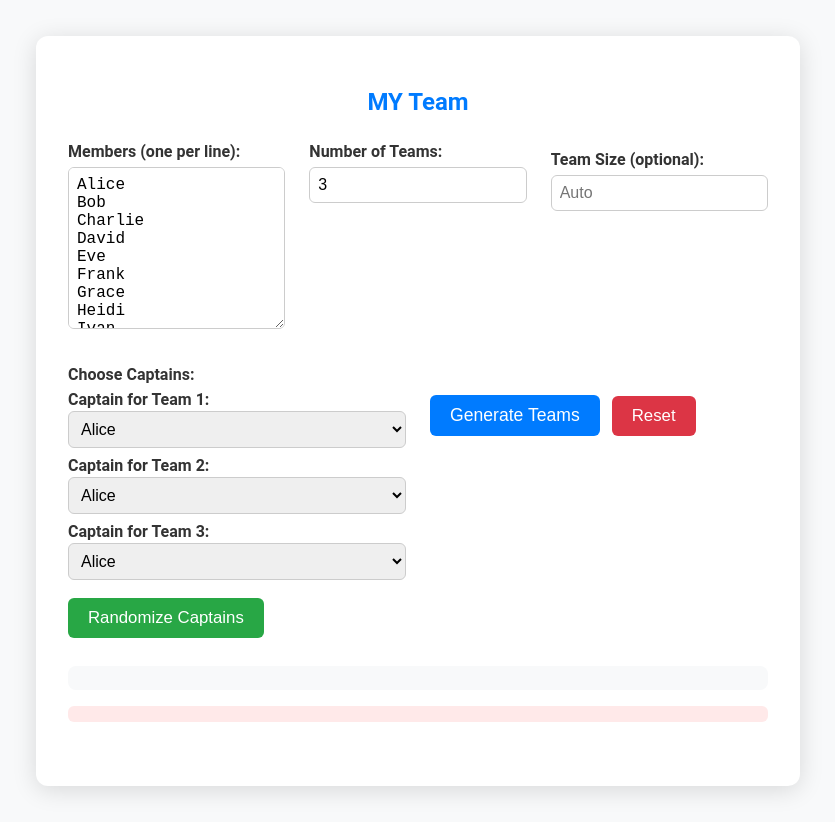
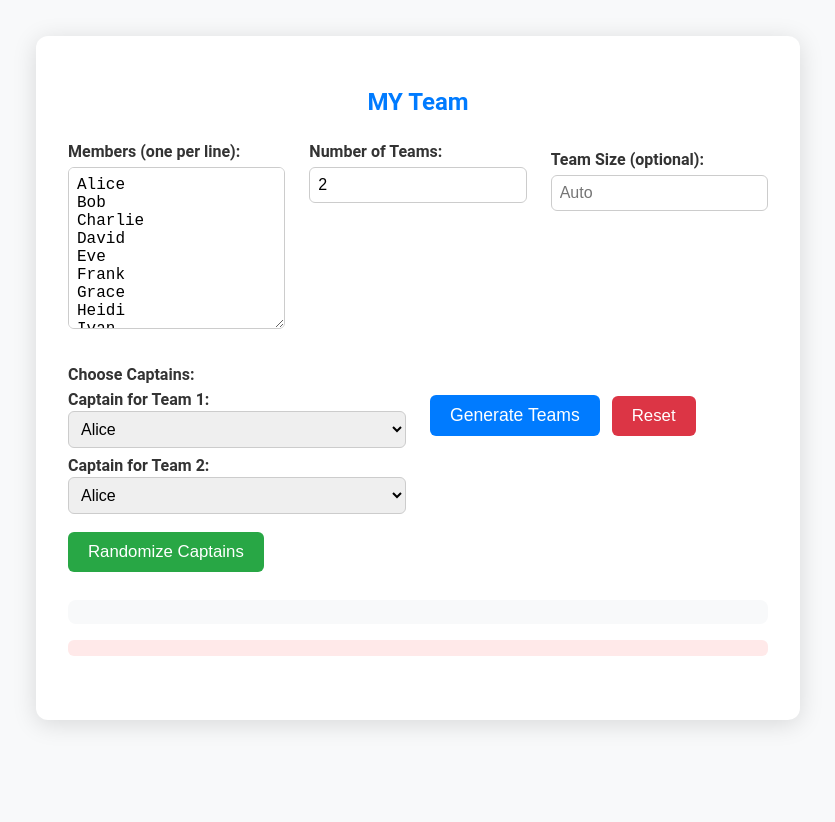
Before and after one commit to Param9204/team, a plain HTML site: page index.html in a window 1280 px wide. Both pictures are taken after a click on the button "Reset". Shown: the whole page, without its empty margins (222-1057 px from the left). After the commit the page ends 800 px from the top, so only its background shows below. Drawn offline with Linux system fonts and the light colour scheme.

Commit message:
Add files via upload

```diff
--- a/index.html
+++ b/index.html
@@ -2,7 +2,7 @@
 <html lang="en">
 <head>
   <meta charset="UTF-8" />
-  <title>Random Team Generator (Optimized)</title>
+  <title>Team Generator</title>
   <style>
     body { font-family: 'Roboto', Arial, sans-serif; background: #f8f9fa; margin: 0; }
     .container { max-width: 700px; margin: 36px auto; background: #fff; border-radius: 12px; box-shadow: 0 4px 24px #0002; padding: 32px; }
@@ -68,7 +68,7 @@
       </div>
       <div class="input-group">
         <label for="numTeams">Number of Teams:</label>
-        <input id="numTeams" type="number" min="1" value="3" />
+        <input id="numTeams" type="number" min="1" value="2" />
       </div>
       <div class="input-group team-size-group">
         <label for="teamSize">Team Size (optional):</label>
@@ -246,7 +246,7 @@ Judy
 Mallory
 Oscar
 Peggy`,
-        numTeams: 3
+        numTeams: 2
       });
     };
 
```
